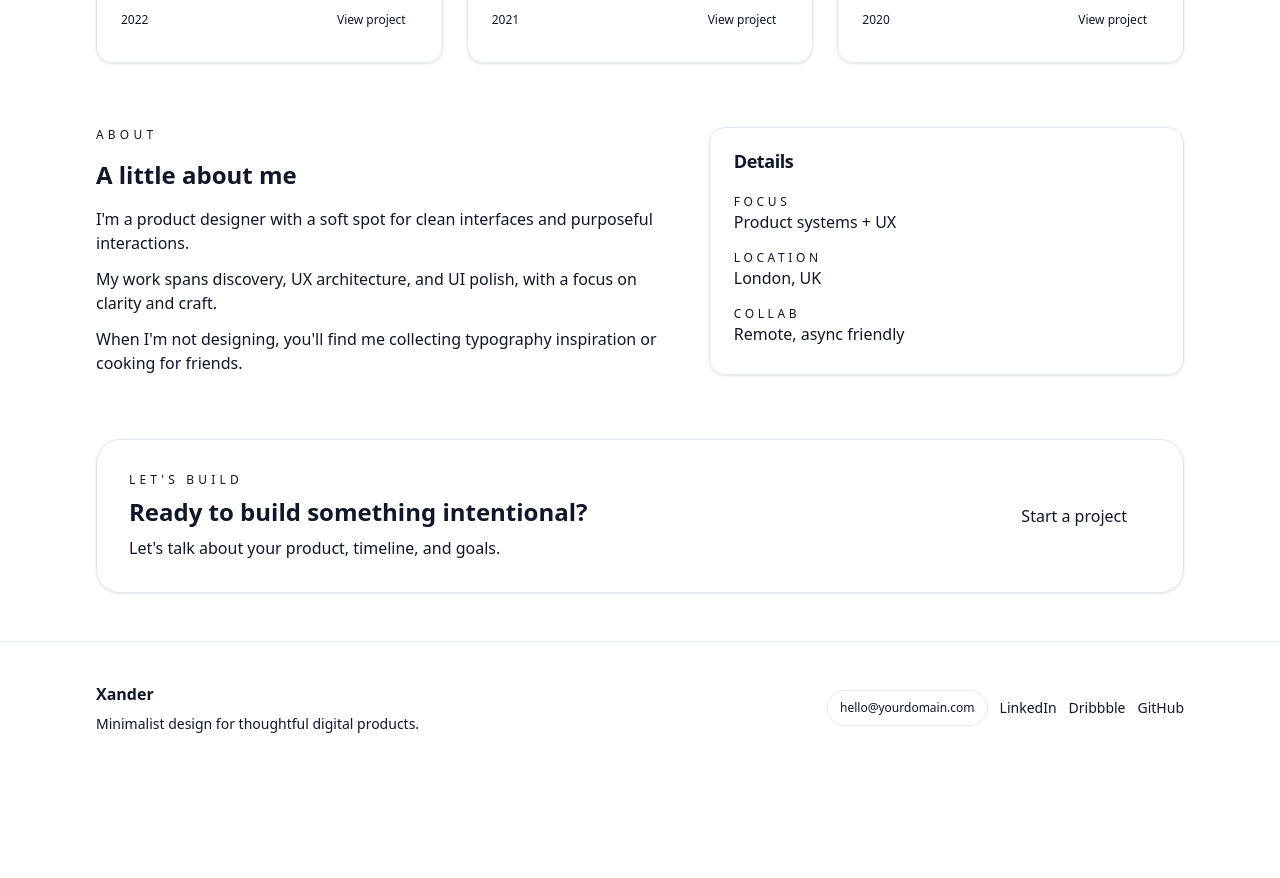
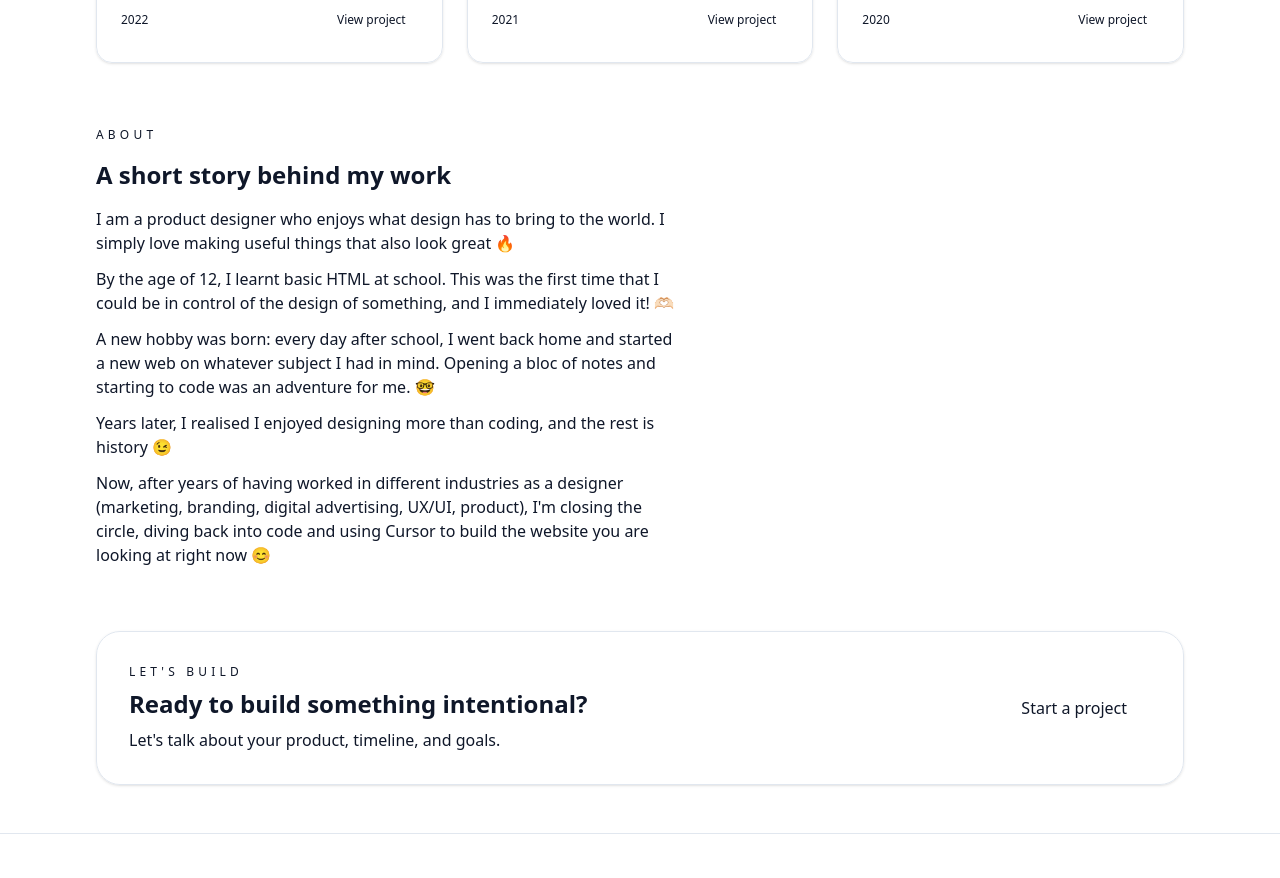
Before and after one commit to alex-mann-23/portfolio-xander, a Next.js app in the folder next-app/: page / in a window 1280 px wide. Shown: the part 1420-2298 px from the top of the page. Before the commit the page ends 2194 px from the top, so only its background shows below. Built offline with nearby package versions, Linux system fonts and the light colour scheme.

Commit message:
design changes

```diff
--- a/next-app/src/app/page.tsx
+++ b/next-app/src/app/page.tsx
@@ -49,32 +49,33 @@ export default function HomePage() {
           <p className="text-xs uppercase tracking-[0.35em] text-muted-foreground">
             About
           </p>
-          <h2 className="text-2xl font-semibold">{site.about.title}</h2>
+          <h2 className="text-2xl font-semibold">A short story behind my work</h2>
           <div className="space-y-3 text-muted-foreground">
-            {site.about.body.map((paragraph) => (
-              <p key={paragraph}>{paragraph}</p>
-            ))}
+            <p>
+              I am a product designer who enjoys what design has to bring to the world. I
+              simply love making useful things that also look great 🔥
+            </p>
+            <p>
+              By the age of 12, I learnt basic HTML at school. This was the first time that I
+              could be in control of the design of something, and I immediately loved it! 🫶🏻
+            </p>
+            <p>
+              A new hobby was born: every day after school, I went back home and started a new
+              web on whatever subject I had in mind. Opening a bloc of notes and starting to
+              code was an adventure for me. 🤓
+            </p>
+            <p>
+              Years later, I realised I enjoyed designing more than coding, and the rest is
+              history 😉
+            </p>
+            <p>
+              Now, after years of having worked in different industries as a designer
+              (marketing, branding, digital advertising, UX/UI, product), I'm closing the
+              circle, diving back into code and using Cursor to build the website you are
+              looking at right now 😊
+            </p>
           </div>
         </div>
-        <Card className="border-border/60 bg-card/60">
-          <CardHeader>
-            <CardTitle>Details</CardTitle>
-          </CardHeader>
-          <CardContent className="space-y-4 text-sm text-muted-foreground">
-            <div>
-              <p className="text-xs uppercase tracking-[0.3em] text-muted-foreground">Focus</p>
-              <p className="text-base text-foreground">Product systems + UX</p>
-            </div>
-            <div>
-              <p className="text-xs uppercase tracking-[0.3em] text-muted-foreground">Location</p>
-              <p className="text-base text-foreground">{site.location}</p>
-            </div>
-            <div>
-              <p className="text-xs uppercase tracking-[0.3em] text-muted-foreground">Collab</p>
-              <p className="text-base text-foreground">Remote, async friendly</p>
-            </div>
-          </CardContent>
-        </Card>
       </section>
 
       <section id="cta" className="rounded-3xl border border-border/60 bg-card/60 p-8 shadow-sm">
```
